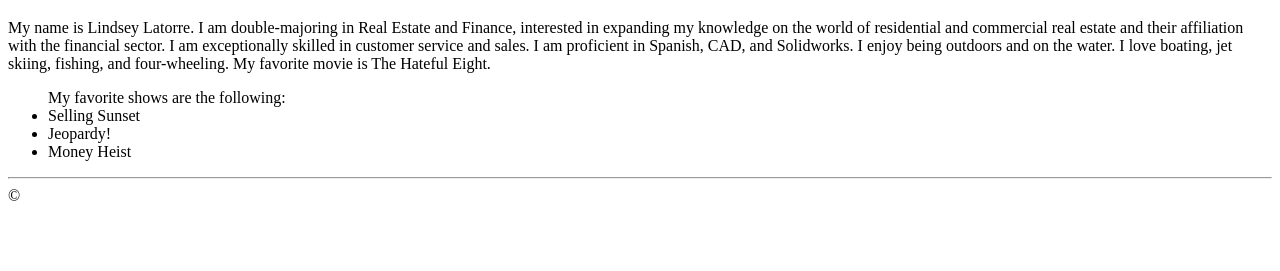
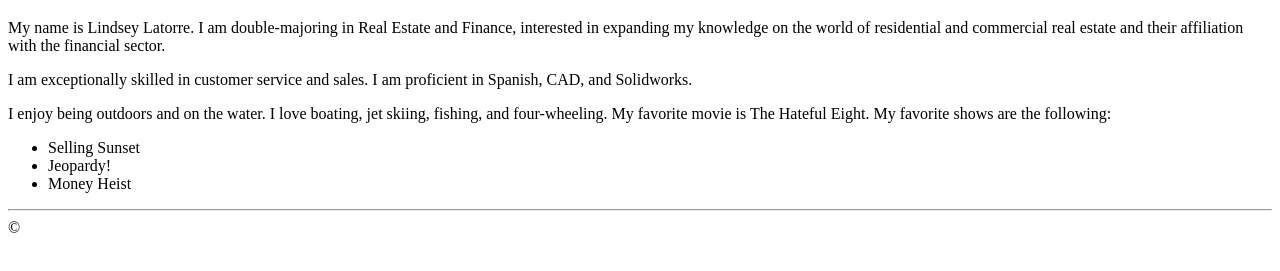
Before and after one commit to llatorre-su/ist263, a plain HTML site: page latorre-bio.html in a window 1280 px wide. Shown: the part 61-332 px from the top of the page. Drawn offline with Linux system fonts and the light colour scheme.

Commit message:
update lab02

```diff
--- a/latorre-bio.html
+++ b/latorre-bio.html
@@ -6,10 +6,10 @@
 </head>
 <body>
     <h1>Lindsey Latorre's Biography</h1>
-    My name is Lindsey Latorre. I am double-majoring in Real Estate and Finance, interested in expanding my knowledge on the world of residential and commercial real estate and their affiliation with the financial sector.
-I am exceptionally skilled in customer service and sales. I am proficient in Spanish, CAD, and Solidworks.
-I enjoy being outdoors and on the water. I love boating, jet skiing, fishing, and four-wheeling. My favorite movie is The Hateful Eight.
-<ul>My favorite shows are the following:
+    <p>My name is Lindsey Latorre. I am double-majoring in Real Estate and Finance, interested in expanding my knowledge on the world of residential and commercial real estate and their affiliation with the financial sector. </p>
+<p>I am exceptionally skilled in customer service and sales. I am proficient in Spanish, CAD, and Solidworks. </p>
+<p>I enjoy being outdoors and on the water. I love boating, jet skiing, fishing, and four-wheeling. My favorite movie is The Hateful Eight. My favorite shows are the following:</p>
+<ul>
     <li>Selling Sunset</li>
     <li>Jeopardy!</li>
     <li>Money Heist</li>
```
